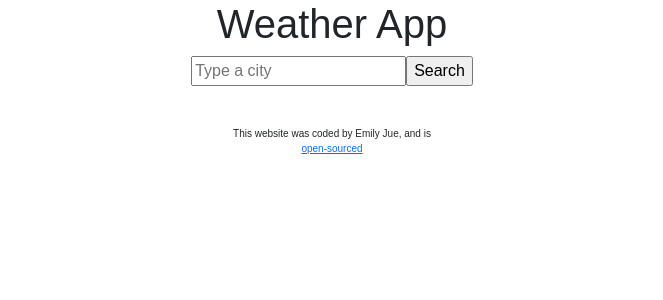
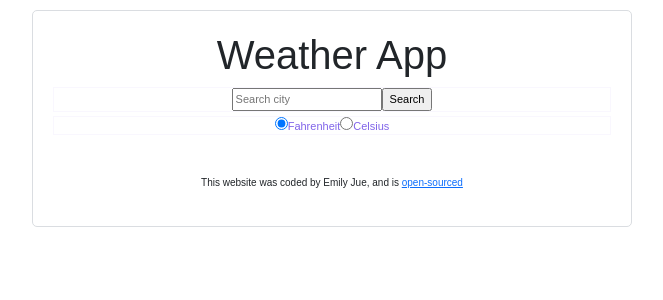
Before and after one commit to emilyjue/react-weather-app, a React (Create React App) app: page / in a window 1280 px wide. Shown: the top 300 px of the page, without its empty margins (308-971 px from the left). Built offline with nearby package versions, Linux system fonts and the light colour scheme.

Commit message:
Added Date

```diff
--- a/src/App.js
+++ b/src/App.js
@@ -9,7 +9,7 @@ export default function App() {
         <Search />
         <footer>
           <p class="github-link">
-            This website was coded by Emily Jue, and is <br />
+            This website was coded by Emily Jue, and is{" "}
             <a
               href="https://github.com/emilyjue/react-weather-app"
               target="_blank "
--- /dev/null
+++ b/src/FormattedDate.js
@@ -0,0 +1,24 @@
+import React from "react";
+
+export default function FormattedDate(props) {
+  let day = [
+    "Sunday",
+    "Monday",
+    "Tuesday",
+    "Wednesday",
+    "Thursday",
+    "Friday",
+    "Saturday",
+  ];
+  let hour = props.date.getHours();
+  let minutes = props.date.getMinutes();
+  if (minutes < 10 && hour < 10) {
+    return day[props.date.getDay()] + " 0" + hour + ":0" + minutes;
+  } else if (minutes < 10) {
+    return day[props.date.getDay()] + " " + hour + ":0" + minutes;
+  } else if (hour < 10) {
+    return day[props.date.getDay()] + " 0" + hour + ":" + minutes;
+  } else {
+    return day[props.date.getDay()] + " " + hour + ":" + minutes;
+  }
+}
--- a/src/Search.js
+++ b/src/Search.js
@@ -1,13 +1,42 @@
 import React, { useState } from "react";
 import axios from "axios";
+import FormattedDate from "./FormattedDate";
 
 export default function Search() {
   let [search, setSearch] = useState("");
-  let [temperature, setTemperature] = useState(null);
-  let [description, setDescription] = useState(null);
-  let [humidity, setHumidity] = useState(null);
-  let [wind, setWind] = useState(null);
-  let [icon, setIcon] = useState(null);
+  let [time, setTime] = useState("");
+  const [weather, setWeather] = useState({ ready: false });
+
+  //let fDay = ["Sun", "Mon", "Tues", "Weds", "Thurs", "Fri", "Sat"];
+
+  let unitForm = (
+    <form id="temp-form" className="temp">
+      <fieldset>
+        <div>
+          <input
+            type="radio"
+            id="UnitChoice1"
+            name="unit"
+            value="fahrenheit"
+            checked
+          />
+          <label for="contactChoice1">Fahrenheit </label>
+
+          <input type="radio" id="UnitChoice2" name="unit" value="celsius" />
+          <label for="contactChoice2">Celsius</label>
+        </div>
+      </fieldset>
+    </form>
+  );
+
+  let searchForm = (
+    <form onSubmit={handleSubmit} className="search-form">
+      <input type="search" placeholder="Search city" onChange={updateSearch} />
+      <input type="submit" value="Search" />
+    </form>
+  );
+
+  //let forecastHTML = `<div class="row border">`;
 
   function handleSubmit(event) {
     event.preventDefault();
@@ -15,60 +44,60 @@ export default function Search() {
       alert("Please enter city");
     } else {
       let city = search.charAt(0).toUpperCase() + search.slice(1);
+      setSearch(city);
       let apiKey = "5f472b7acba333cd8a035ea85a0d4d4c";
-      let units = "metric";
+      let units = "imperial";
       let apiUrl = `https://api.openweathermap.org/data/2.5/weather?q=${city}&appid=${apiKey}&units=${units}`;
 
       axios.get(apiUrl).then(showTemperature);
     }
   }
   function showTemperature(response) {
-    console.log(response.data);
-    setTemperature(response.data.main.temp);
-    setDescription(response.data.weather[0].description);
-    setHumidity(response.data.main.humidity);
-    setWind(response.data.wind.speed);
-    setIcon(
-      `https://openweathermap.org/img/wn/${response.data.weather[0].icon}@2x.png`
-    );
+    setWeather({
+      ready: true,
+      date: new Date(response.data.dt * 1000),
+      temperature: response.data.main.temp,
+      wind: response.data.wind.speed,
+      humidity: response.data.main.humidity,
+      icon: `http://openweathermap.org/img/wn/${response.data.weather[0].icon}@2x.png`,
+      description: response.data.weather[0].description,
+    });
   }
   function updateSearch(event) {
     setSearch(event.target.value);
   }
 
-  if (temperature) {
+  if (weather.ready) {
     return (
       <div className="Search">
-        <form onSubmit={handleSubmit}>
-          <input
-            type="search"
-            placeholder="Type a city"
-            onChange={updateSearch}
-          />
-          <input type="submit" value="Search" />
-        </form>
-        <ul>
-          <li>Temperature: {Math.round(temperature)}°C</li>
-          <li>Description: {description}</li>
-          <li>Humidity: {humidity}%</li>
-          <li>Wind: {wind}km/h</li>
-          <li>
-            <img src={icon} alt="Weather icon" />
-          </li>
-        </ul>
+        {searchForm}
+        {unitForm}
+        <div className="row">
+          <div className="col" id="current-left">
+            <h1>{search}</h1>
+            <h2>{Math.round(weather.temperature)}°F</h2>
+            <p>
+              <FormattedDate date={weather.date} />
+            </p>
+          </div>
+          <div className="col" id="current-right">
+            <ul>
+              <li className="text-capitalize">{weather.description}</li>
+              <li>Humidity: {weather.humidity}%</li>
+              <li>Wind: {weather.wind}km/h</li>
+              <li>
+                <img src={weather.icon} alt="Weather icon" />
+              </li>
+            </ul>
+          </div>
+        </div>
       </div>
     );
   } else {
     return (
       <div className="Search">
-        <form onSubmit={handleSubmit}>
-          <input
-            type="search"
-            placeholder="Type a city"
-            onChange={updateSearch}
-          />
-          <input type="submit" value="Search" />
-        </form>
+        {searchForm}
+        {unitForm}
       </div>
     );
   }
--- a/src/style.css
+++ b/src/style.css
@@ -6,12 +6,68 @@
 .App footer {
   font-size: 10px;
   padding-top: 40px;
+  margin: 0px auto;
+  text-align: center;
+  display: block;
 }
 
 .Search li {
   text-align: left;
+  font-size: 11px;
 }
 
 .Search img {
   vertical-align: middle;
 }
+
+.Search form {
+  text-align: center;
+  border: 1px solid #f9f7fe;
+  margin-top: 4px;
+  color: #8064e9;
+  padding: 30px auto;
+  display: block;
+  font-size: 11px;
+}
+
+.App .container {
+  padding: 20px;
+  margin: 10px auto;
+  max-width: 600px;
+  border: 1px solid #dadde1;
+  border-radius: 5px;
+  text-align: center;
+  display: block;
+}
+
+.Search #current-left {
+  text-align: center;
+  position: relative;
+  top: 40px;
+}
+
+.Search #current-right {
+  text-align: center;
+  position: relative;
+  top: 40px;
+}
+
+.Search .button {
+  border-radius: 25px;
+  border: 1px solid #8064e9;
+  background: #8064e9;
+  color: #fff;
+  font-size: 11px;
+  display: inline-block;
+  margin: 0 auto;
+  line-height: 15px;
+  padding: 8px 12px;
+  text-decoration: none;
+  transition: all 200ms ease;
+  box-shadow: rgba(37, 39, 89, 0.08) 0px 8px 8px 0;
+}
+
+.Search .button:hover {
+  cursor: pointer;
+  background: #5e41a7;
+}
```
